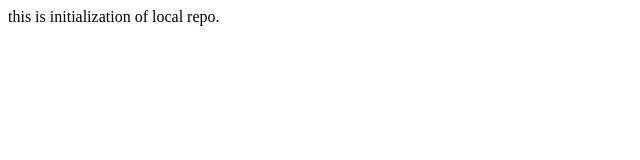
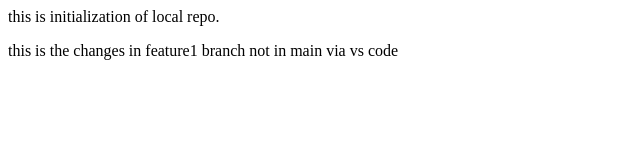
Before and after one commit to ashuzimetrics/local_Repo, a plain HTML site: page index.html in a window 1280 px wide. Shown: the whole page, without its empty margins (0-640 px from the left). Drawn offline with Linux system fonts and the light colour scheme.

Commit message:
this is the changes in feature1 and commit

```diff
--- a/index.html
+++ b/index.html
@@ -1,3 +1,6 @@
 <p>
     this is initialization of local repo.
 </p>
+<p>
+    this is the changes in feature1 branch not in main via vs code
+</p>
```
